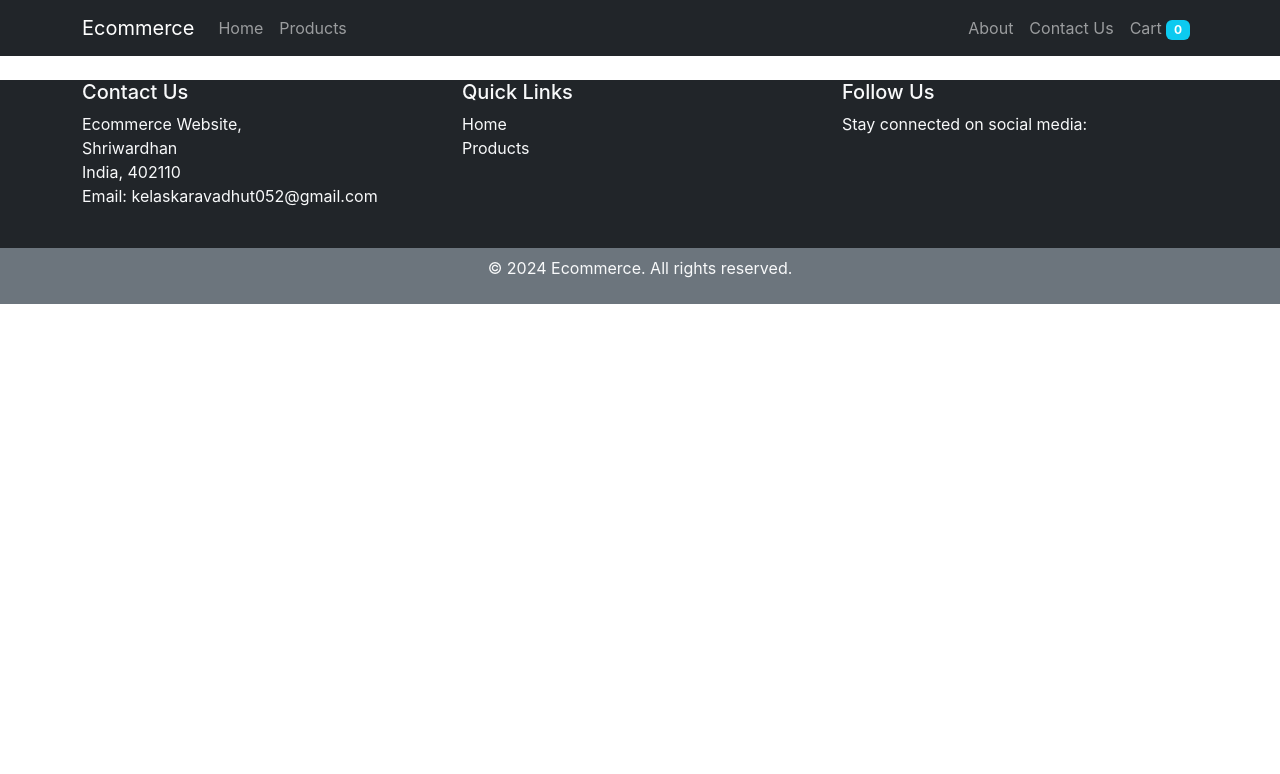
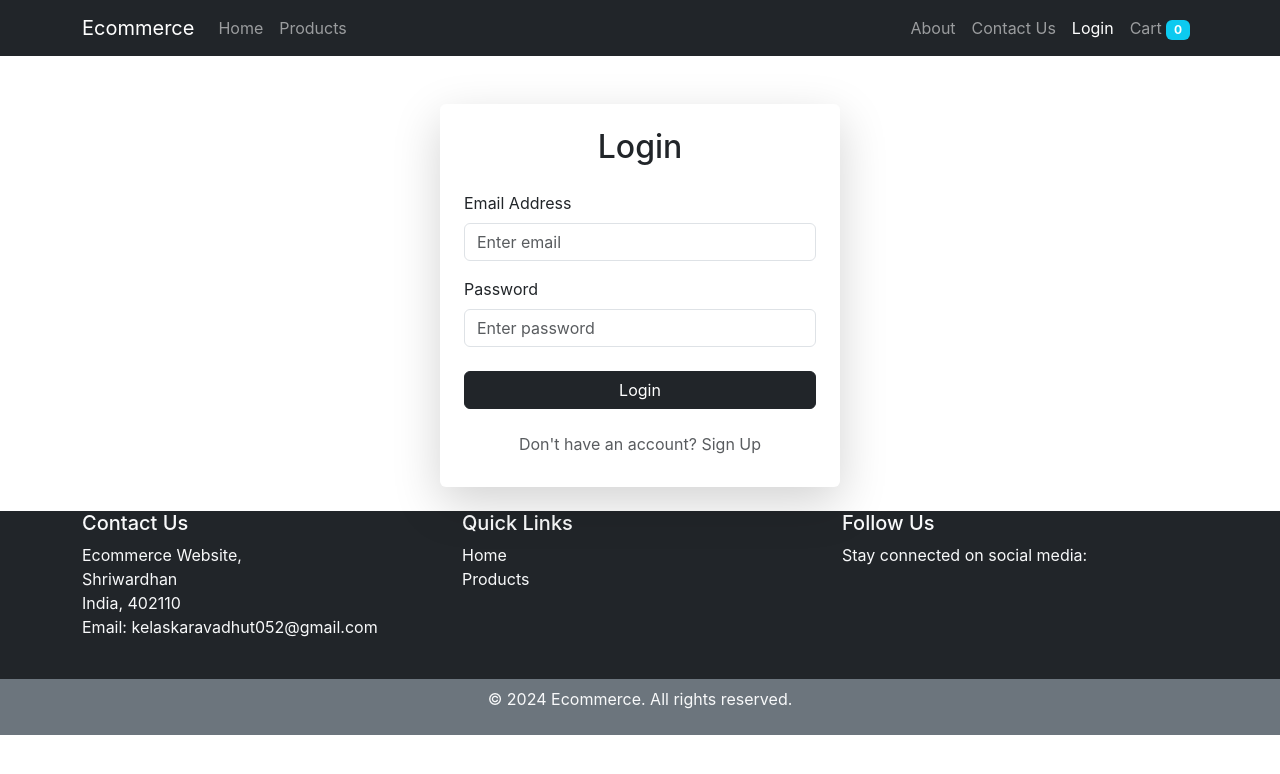
Before and after one commit to AvadhutK01/Ecommerce-React-App, a React (Create React App) app: page /login in a window 1280 px wide. Shown: the top 774 px of the page. Built offline with nearby package versions, Linux system fonts and the light colour scheme.

Commit message:
feat: added user login functionality

```diff
--- a/src/App.js
+++ b/src/App.js
@@ -1,5 +1,5 @@
-import React from 'react';
-import { BrowserRouter as Router, Routes, Route } from 'react-router-dom';
+import React, { Suspense, lazy } from 'react';
+import { BrowserRouter as Router, Routes, Route, Navigate } from 'react-router-dom';
 import Header from './components/UI/Header/HeaderPage';
 import AboutUs from './components/AboutUs/AboutUs';
 import ContactUs from './components/ContactUs/ContactUs';
@@ -8,20 +8,34 @@ import HomePage from './components/Home/HomePage';
 import ProductsPage from './components/Products/ProductsPage';
 import ProductDetail from './components/Products/ProductDetail';
 import Footer from "./components/UI/Footer/FooterPage";
+import LoginPage from './components/Login/LoginPage';
+import { AuthContextProvider, useAuth } from './context/AuthContext';
+
+const AppRoutes = () => {
+    const authCtx = useAuth();
+
+    return (
+        <Routes>
+            <Route path="/" element={<HomePage />} />
+            <Route path="/products" element={authCtx.isLoggedIn ? <ProductsPage /> : <Navigate to="/login" />} />
+            <Route path="/about" element={<AboutUs />} />
+            <Route path="/contact" element={<ContactUs />} />
+            <Route path="/product/:productId" element={authCtx.isLoggedIn ? <ProductDetail /> : <Navigate to="/login" />} />
+            <Route path="/login" element={<LoginPage />} />
+            <Route path="*" element={<Navigate to="/" />} />
+        </Routes>
+    );
+};
 
 const App = () => {
     return (
-        <Router>
-            <Header />
-            <Routes>
-                <Route path="/" element={<HomePage />} />
-                <Route path="/products" element={<ProductsPage />} />
-                <Route path="/about" element={<AboutUs />} />
-                <Route path="/contact" element={<ContactUs />} />
-                <Route path="/product/:productId" element={<ProductDetail />} />
-            </Routes>
-            <Footer />
-        </Router>
+        <AuthContextProvider>
+            <Router>
+                <Header />
+                <AppRoutes />
+                <Footer />
+            </Router>
+        </AuthContextProvider>
     );
 };
 
--- /dev/null
+++ b/src/components/Login/LoginPage.jsx
@@ -0,0 +1,119 @@
+import React, { useState, useRef } from 'react';
+import { Container, Form, Button, Card, Spinner } from 'react-bootstrap';
+import { useNavigate } from 'react-router-dom';
+import { useAuth } from '../../context/AuthContext';
+
+const LoginPage = () => {
+    const emailRef = useRef();
+    const passwordRef = useRef();
+    const [isLogin, setIsLogin] = useState(true);
+    const [isLoading, setIsLoading] = useState(false);
+    const authCtx = useAuth();
+    const navigate = useNavigate();
+
+    const switchAuthModeHandler = () => {
+        setIsLogin((prevState) => !prevState);
+    };
+
+    const submitHandler = async (event) => {
+        event.preventDefault();
+
+        const enteredEmail = emailRef.current.value;
+        const enteredPassword = passwordRef.current.value;
+
+        setIsLoading(true);
+
+        let url;
+        if (isLogin) {
+            url = 'https://identitytoolkit.googleapis.com/v1/accounts:signInWithPassword?key=AIzaSyCwDsvQguErZLZzPuUX33gtYeXV8tUUFWg';
+        } else {
+            url = 'https://identitytoolkit.googleapis.com/v1/accounts:signUp?key=AIzaSyCwDsvQguErZLZzPuUX33gtYeXV8tUUFWg';
+        }
+
+        try {
+            const response = await fetch(url, {
+                method: 'POST',
+                body: JSON.stringify({
+                    email: enteredEmail,
+                    password: enteredPassword,
+                    returnSecureToken: true,
+                }),
+                headers: {
+                    'Content-Type': 'application/json',
+                },
+            });
+
+            setIsLoading(false);
+
+            const data = await response.json();
+
+            if (response.ok) {
+                authCtx.login(data.idToken);
+                navigate('/products');
+            } else {
+                let errorMessage = 'Authentication failed!';
+                if (data && data.error && data.error.message) {
+                    errorMessage = data.error.message;
+                }
+                alert(errorMessage);
+            }
+        } catch (error) {
+            setIsLoading(false);
+            alert('Something went wrong. Please try again later.');
+        }
+    };
+
+    return (
+        <Container className="mt-5 d-flex justify-content-center">
+            <Card style={{ width: '400px' }} className="shadow-lg border-0">
+                <Card.Body className="p-4">
+                    <h2 className="text-center mb-4">{isLogin ? 'Login' : 'Sign Up'}</h2>
+                    <Form onSubmit={submitHandler}>
+                        <Form.Group className="mb-3" controlId="email">
+                            <Form.Label>Email Address</Form.Label>
+                            <Form.Control
+                                type="email"
+                                placeholder="Enter email"
+                                ref={emailRef}
+                                required
+                            />
+                        </Form.Group>
+
+                        <Form.Group className="mb-4" controlId="password">
+                            <Form.Label>Password</Form.Label>
+                            <Form.Control
+                                type="password"
+                                placeholder="Enter password"
+                                ref={passwordRef}
+                                required
+                            />
+                        </Form.Group>
+
+                        <div className="d-grid">
+                            <Button variant="dark" type="submit" disabled={isLoading}>
+                                {isLoading ? (
+                                    <Spinner animation="border" size="sm" />
+                                ) : isLogin ? (
+                                    'Login'
+                                ) : (
+                                    'Create Account'
+                                )}
+                            </Button>
+                        </div>
+                    </Form>
+                    <div className="text-center mt-3">
+                        <Button
+                            variant="link"
+                            className="text-decoration-none text-muted"
+                            onClick={switchAuthModeHandler}
+                        >
+                            {isLogin ? "Don't have an account? Sign Up" : 'Have an account? Login'}
+                        </Button>
+                    </div>
+                </Card.Body>
+            </Card>
+        </Container>
+    );
+};
+
+export default LoginPage;
--- a/src/components/UI/Header/HeaderPage.jsx
+++ b/src/components/UI/Header/HeaderPage.jsx
@@ -3,9 +3,11 @@ import { Navbar, Container, Nav, Badge } from 'react-bootstrap';
 import { NavLink } from 'react-router-dom';
 import Cart from '../../Cart/Cart';
 import { useCart } from '../../../context/CartContext';
+import { useAuth } from '../../../context/AuthContext';
 
 const Header = () => {
     const { cartItems } = useCart();
+    const authCtx = useAuth();
     const [showCart, setShowCart] = React.useState(false);
 
     const handleShowCart = () => setShowCart(true);
@@ -27,6 +29,12 @@ const Header = () => {
                         <Nav>
                             <NavLink to="/about" className="nav-link">About</NavLink>
                             <NavLink to="/contact" className="nav-link">Contact Us</NavLink>
+                            {!authCtx.isLoggedIn && (
+                                <NavLink to="/login" className="nav-link">Login</NavLink>
+                            )}
+                            {authCtx.isLoggedIn && (
+                                <Nav.Link onClick={authCtx.logout}>Logout</Nav.Link>
+                            )}
                             <Nav.Link onClick={handleShowCart}>
                                 <i className="bi bi-cart"></i> Cart <Badge bg="info">{totalCartItems}</Badge>
                             </Nav.Link>
--- /dev/null
+++ b/src/context/AuthContext.jsx
@@ -0,0 +1,44 @@
+import React, { createContext, useState, useContext, useEffect } from 'react';
+
+const AuthContext = createContext({
+  token: '',
+  isLoggedIn: false,
+  login: (token) => {},
+  logout: () => {},
+});
+
+export const AuthContextProvider = ({ children }) => {
+  const initialToken = localStorage.getItem('token');
+  const [token, setToken] = useState(initialToken);
+
+  const userIsLoggedIn = !!token;
+
+  const loginHandler = (token) => {
+    setToken(token);
+    localStorage.setItem('token', token);
+  };
+
+  const logoutHandler = () => {
+    setToken(null);
+    localStorage.removeItem('token');
+  };
+
+  const contextValue = {
+    token: token,
+    isLoggedIn: userIsLoggedIn,
+    login: loginHandler,
+    logout: logoutHandler,
+  };
+
+  return (
+    <AuthContext.Provider value={contextValue}>
+      {children}
+    </AuthContext.Provider>
+  );
+};
+
+export const useAuth = () => {
+  return useContext(AuthContext);
+};
+
+export default AuthContext;
```
